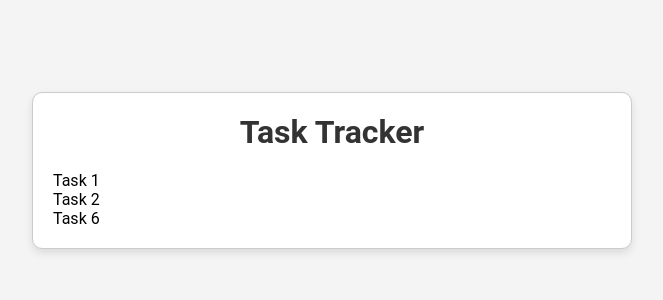
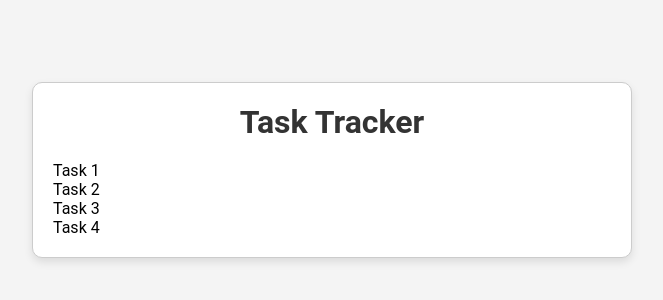
Before and after one commit to elianharold/gitlessons-fork, a plain HTML site: page index.html in a window 1280 px wide. Shown: the part 230-530 px from the top of the page, without its empty margins (308-971 px from the left). Drawn offline with Linux system fonts and the light colour scheme.

Commit message:
added task 4

```diff
--- a/index.html
+++ b/index.html
@@ -12,7 +12,8 @@
       <ul id="tasks">
         <li>Task 1</li>
         <li>Task 2</li>
-        <li>Task 6</li>
+        <li>Task 3</li>
+        <li>Task 4</li>
       </ul>
     </div>
 
```
